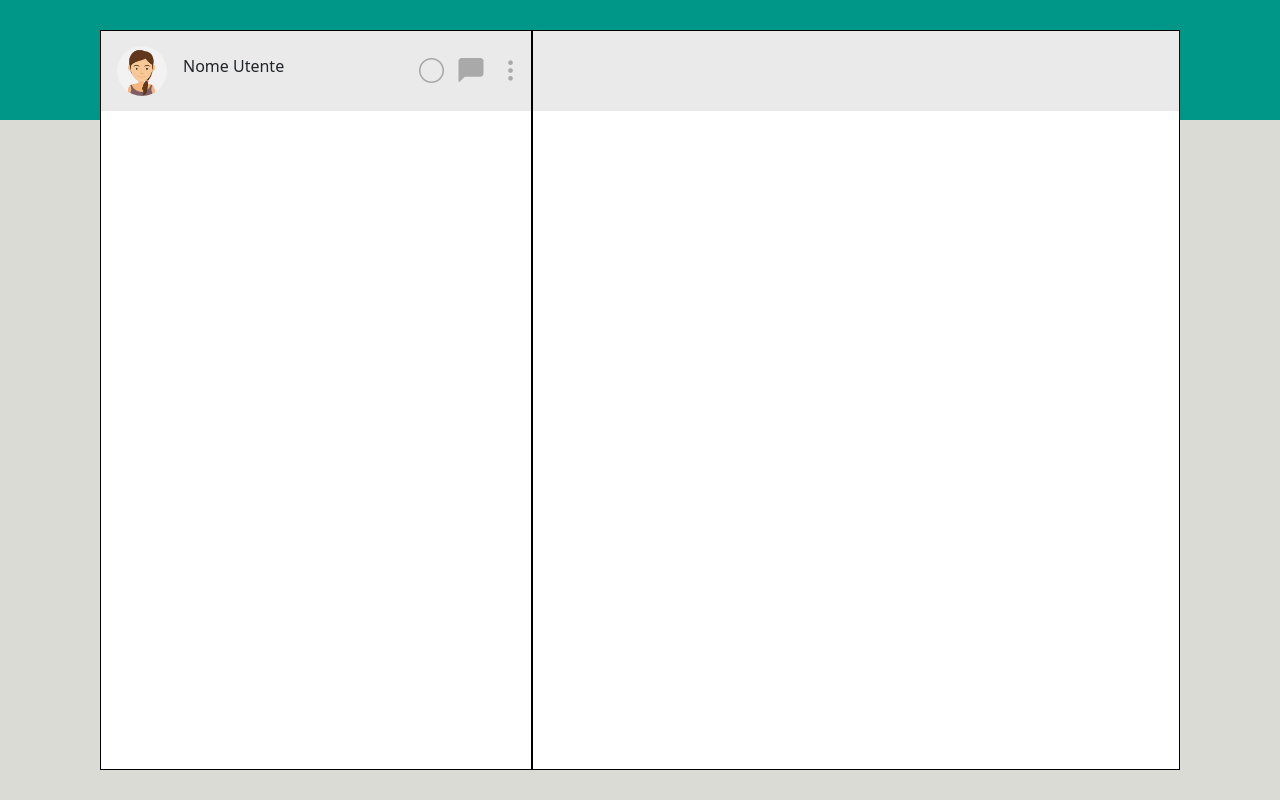
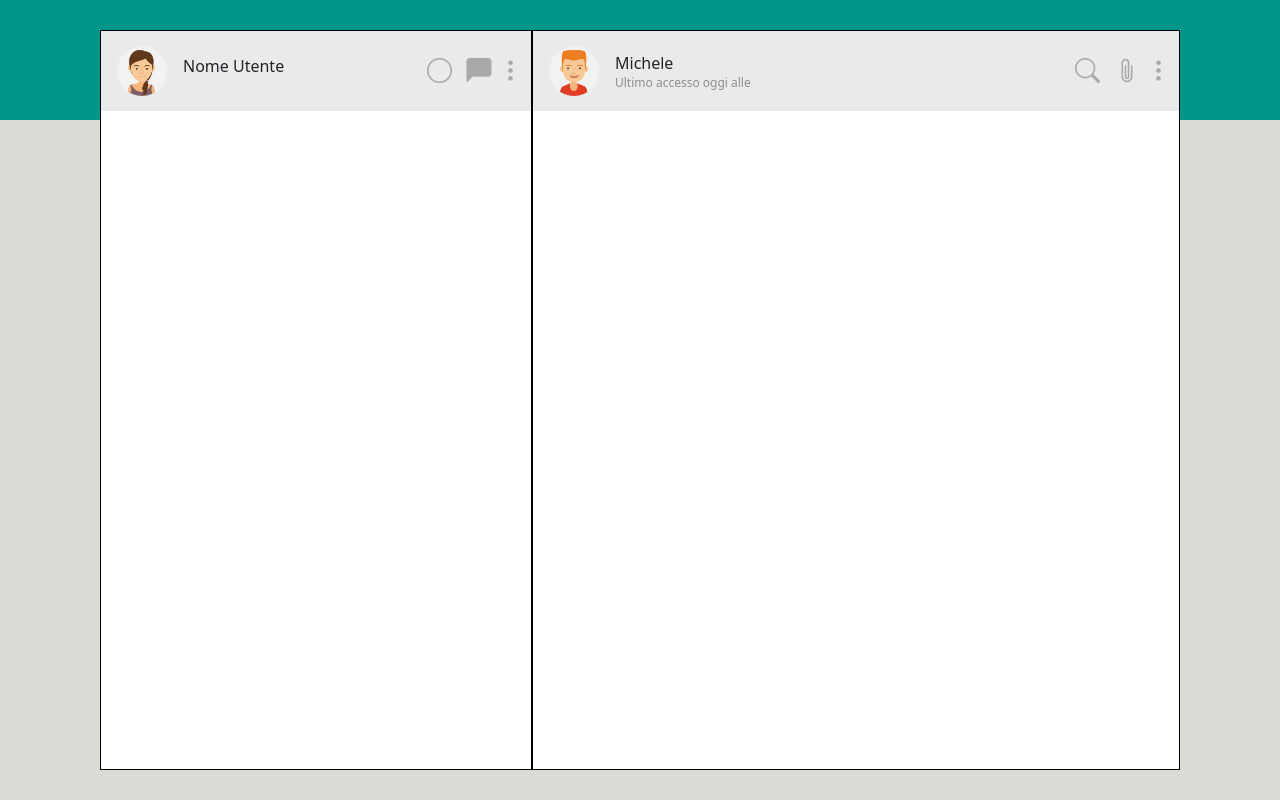
Before and after one commit to AndreaGarofalo/vue-boolzapp, a plain HTML site: page index.html in a window 1280 px wide. Drawn offline with nearby package versions, Linux system fonts and the light colour scheme.

Commit message:
added chat user header

```diff
--- a/css/style.css
+++ b/css/style.css
@@ -36,7 +36,16 @@ body {
   overflow: hidden;
 }
 
-#user-options {
+.user-options {
   font-size: 25px;
   color: darkgray;
 }
+
+#chat-user-info {
+  margin-top: 20px;
+}
+
+#chat-user-info p {
+  font-size: 12px;
+  color: rgb(141, 141, 141);
+}
--- a/index.html
+++ b/index.html
@@ -30,15 +30,32 @@
               </figure>
               <h6>Nome Utente</h6>
             </div>
-            <div id="user-options">
+            <div class="user-options">
               <i class="bi bi-circle"></i>
-              <i class="bi bi-chat-left-fill mx-2"></i>
+              <i class="bi bi-chat-left-fill ms-2"></i>
               <i class="bi bi-three-dots-vertical me-2"></i>
             </div>
           </div>
         </div>
         <div id="chat-text">
-          <div class="user-header"></div>
+          <div
+            class="user-header d-flex align-items-center justify-content-between"
+          >
+            <div id="chat-user" class="d-flex align-items-center">
+              <figure class="mx-3 mb-0">
+                <img class="h-100 w-100" src="img/avatar_1.jpg" alt="" />
+              </figure>
+              <div id="chat-user-info">
+                <h6 class="mb-0">Michele</h6>
+                <p>Ultimo accesso oggi alle</p>
+              </div>
+            </div>
+            <div class="user-options">
+              <i class="bi bi-search"></i>
+              <i class="bi bi-paperclip ms-2"></i>
+              <i class="bi bi-three-dots-vertical me-2"></i>
+            </div>
+          </div>
         </div>
       </div>
     </main>
```
